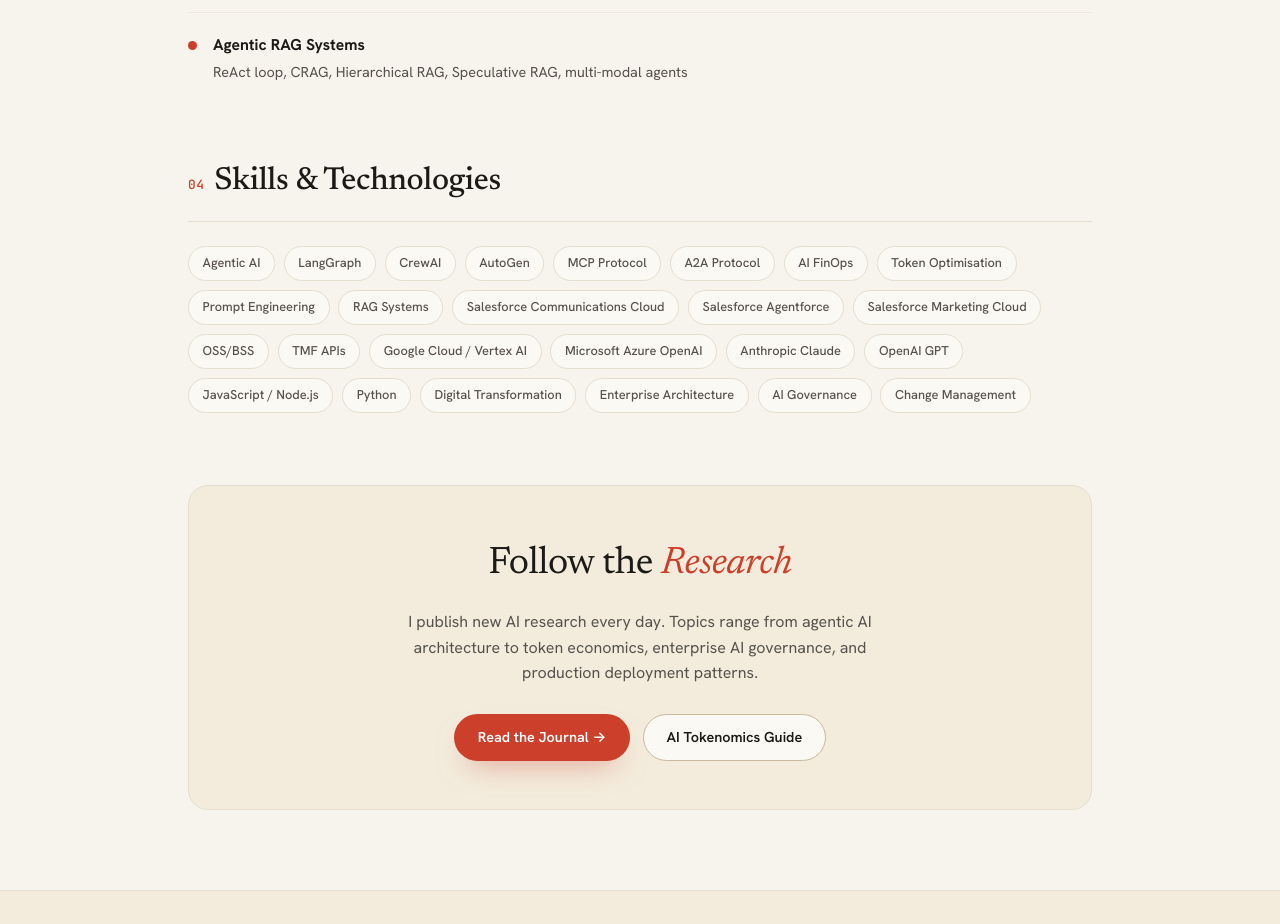
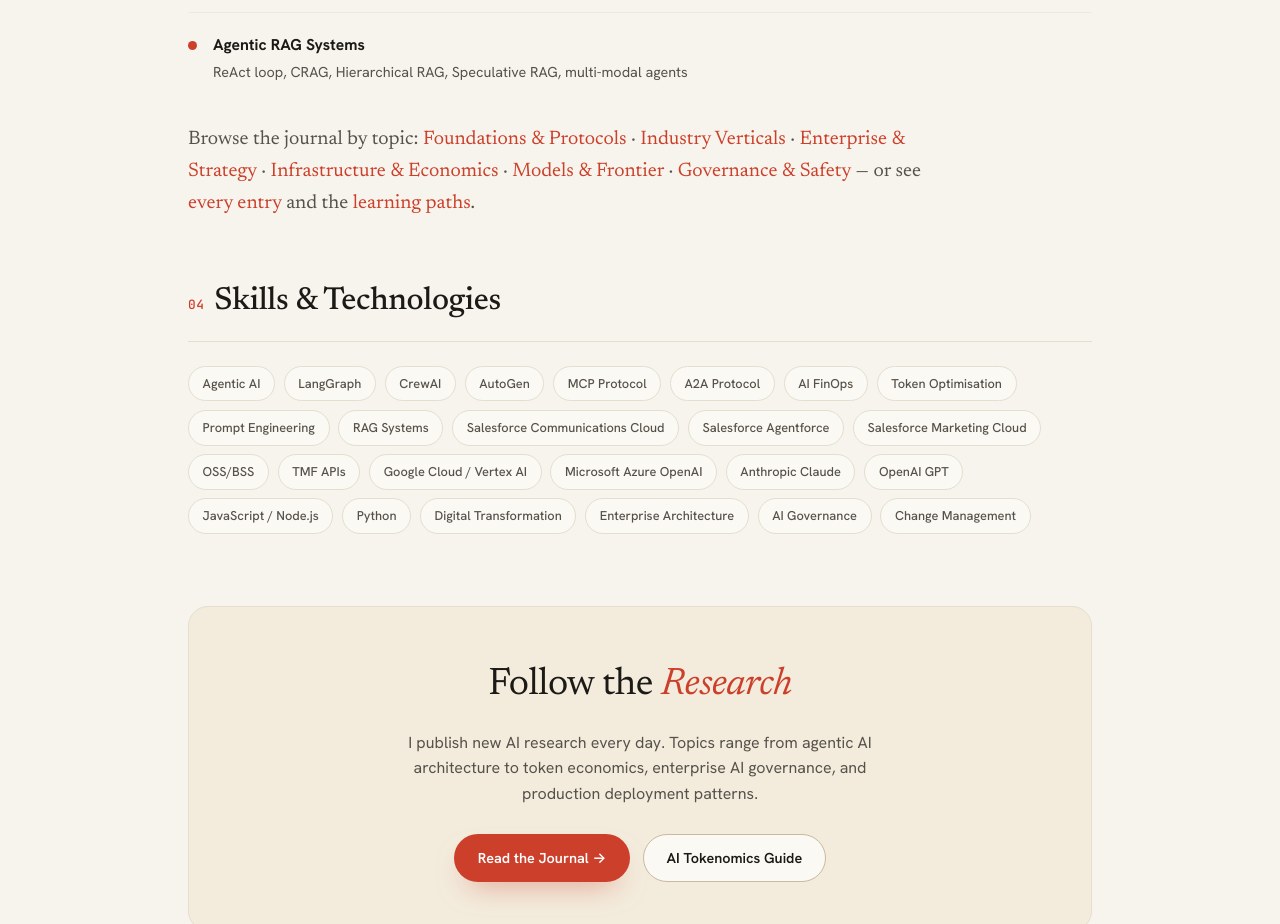
Before and after one commit to varunsingla/varunsingla-website, a plain HTML site: page about/index.html in a window 1280 px wide. Shown: the part 2362-3286 px from the top of the page. Drawn offline with Linux system fonts and the light colour scheme.

Commit message:
About page: link the journal's six topic pages
The About page is where profile links and name searches land, and it linked
only to the home page and the tokenomics guide. It now also links each topic
page, the archive and the learning paths.

Co-Authored-By: Claude Fable 5.2 <noreply@anthropic.com>
Claude-Session: https://claude.ai/code/session_01Ki69q6XguzkFZYLJXSNHU4

```diff
--- a/about/index.html
+++ b/about/index.html
@@ -340,6 +340,14 @@
           <div><strong>Agentic RAG Systems</strong><span>ReAct loop, CRAG, Hierarchical RAG, Speculative RAG, multi-modal agents</span></div>
         </div>
       </div>
+      <p style="margin-top:1.5rem;">Browse the journal by topic:
+        <a href="/topics/foundations-protocols/">Foundations &amp; Protocols</a> ·
+        <a href="/topics/industry-verticals/">Industry Verticals</a> ·
+        <a href="/topics/enterprise-strategy/">Enterprise &amp; Strategy</a> ·
+        <a href="/topics/infrastructure-economics/">Infrastructure &amp; Economics</a> ·
+        <a href="/topics/models-frontier/">Models &amp; Frontier</a> ·
+        <a href="/topics/governance-safety/">Governance &amp; Safety</a> —
+        or see <a href="/entries/">every entry</a> and the <a href="/start/">learning paths</a>.</p>
     </div>
 
     <!-- SKILLS -->
```
Also changed, not shown: index.json.
